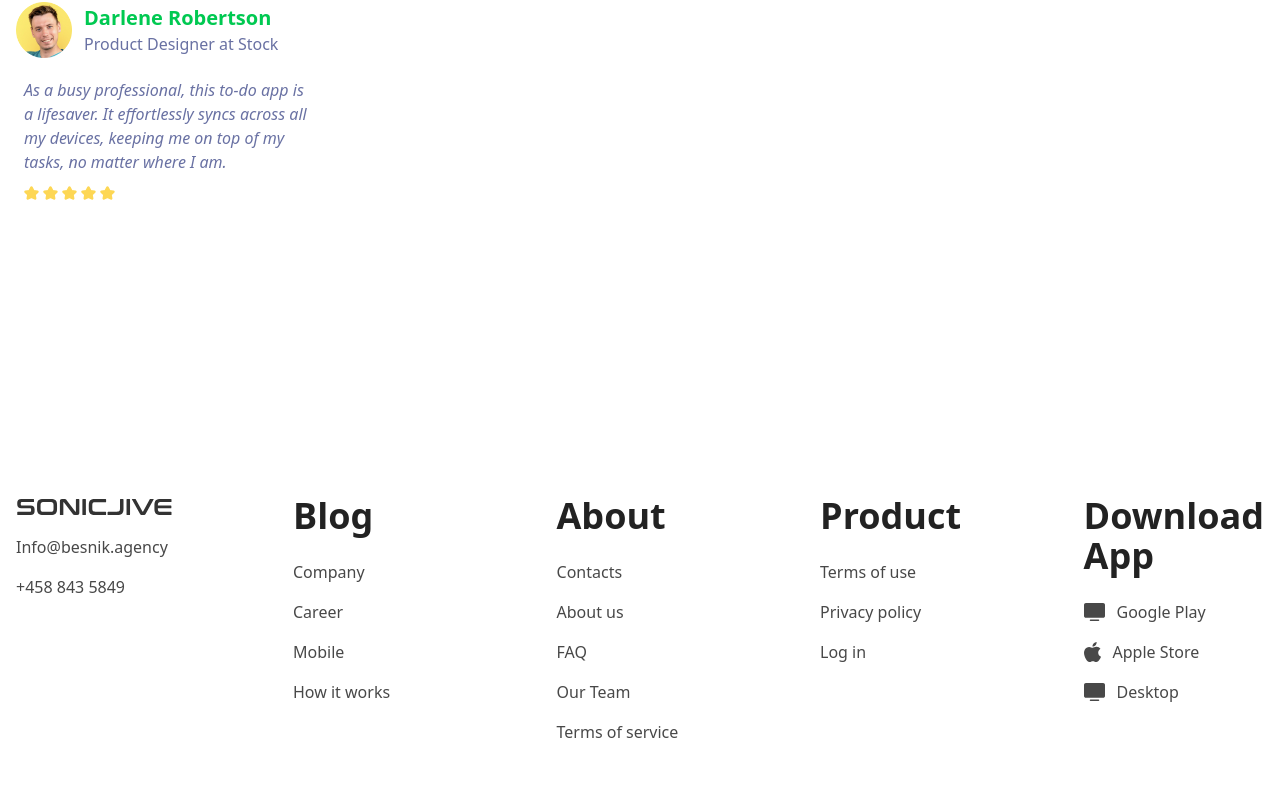
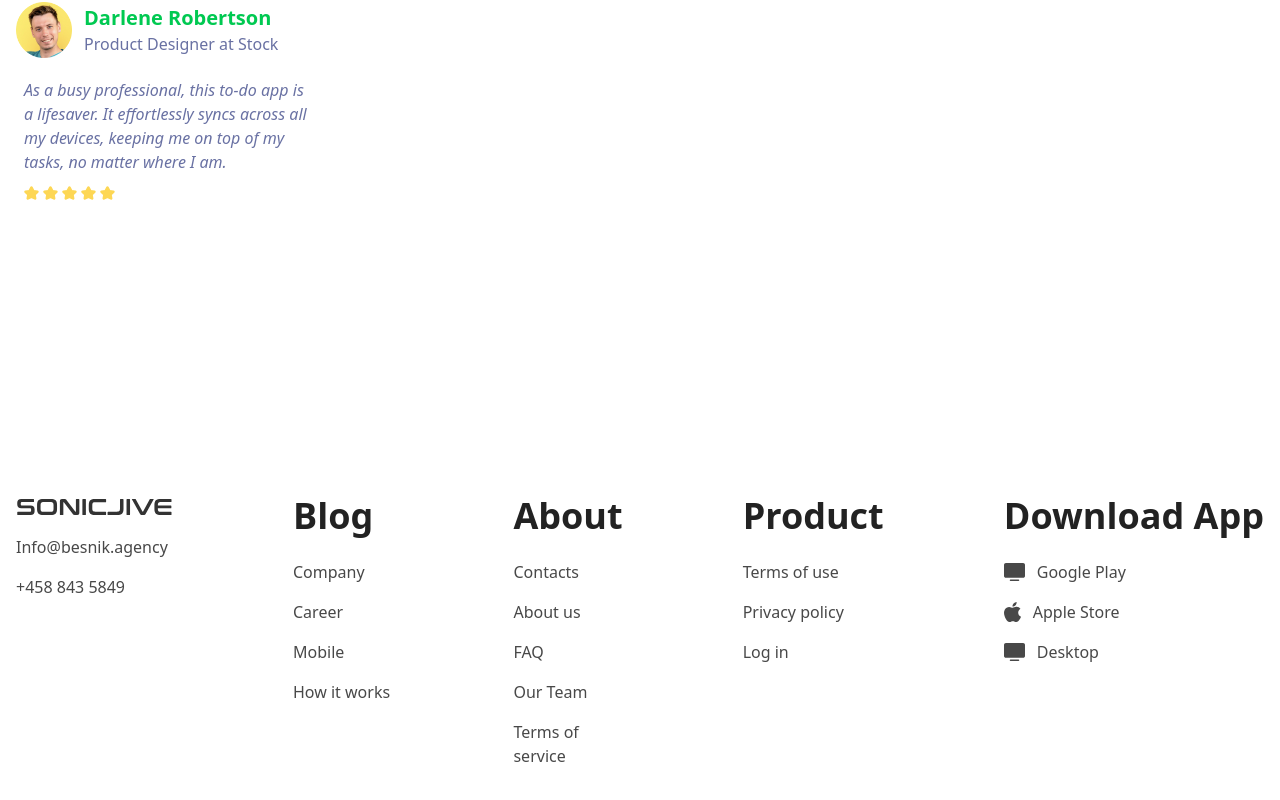
Before and after one commit to ay-ub/sonic-earpuds, a React (Vite) app: page / in a window 1280 px wide. Shown: the part 4264-5064 px from the top of the page. Built offline with nearby package versions, Linux system fonts and the light colour scheme.

Commit message:
style: fix style

```diff
--- a/src/components/footer/Footer.tsx
+++ b/src/components/footer/Footer.tsx
@@ -30,7 +30,7 @@ function Footer() {
           <Column key={column.header} column={column} />
         ))}
         <div className="last-col flex-1">
-          <div className="col-header text-[#222222] font-bold mb-6 text-4xl">
+          <div className="col-header text-[#222222] font-bold mb-6 text-4xl text-nowrap">
             Download App
           </div>
           <div className="links text-[#484848] flex flex-col justify-between gap-4">
@@ -109,7 +109,7 @@ export default Footer;
 const Column = ({ column }: { column: footerColumn }) => {
   return (
     <div className="col flex-1">
-      <div className="col-header text-[#222222] font-bold mb-6 text-4xl">
+      <div className="col-header text-[#222222] font-bold mb-6 text-4xl text-nowrap">
         {column.header}
       </div>
       <div className="links text-[#484848] flex flex-col justify-between gap-4">
```
